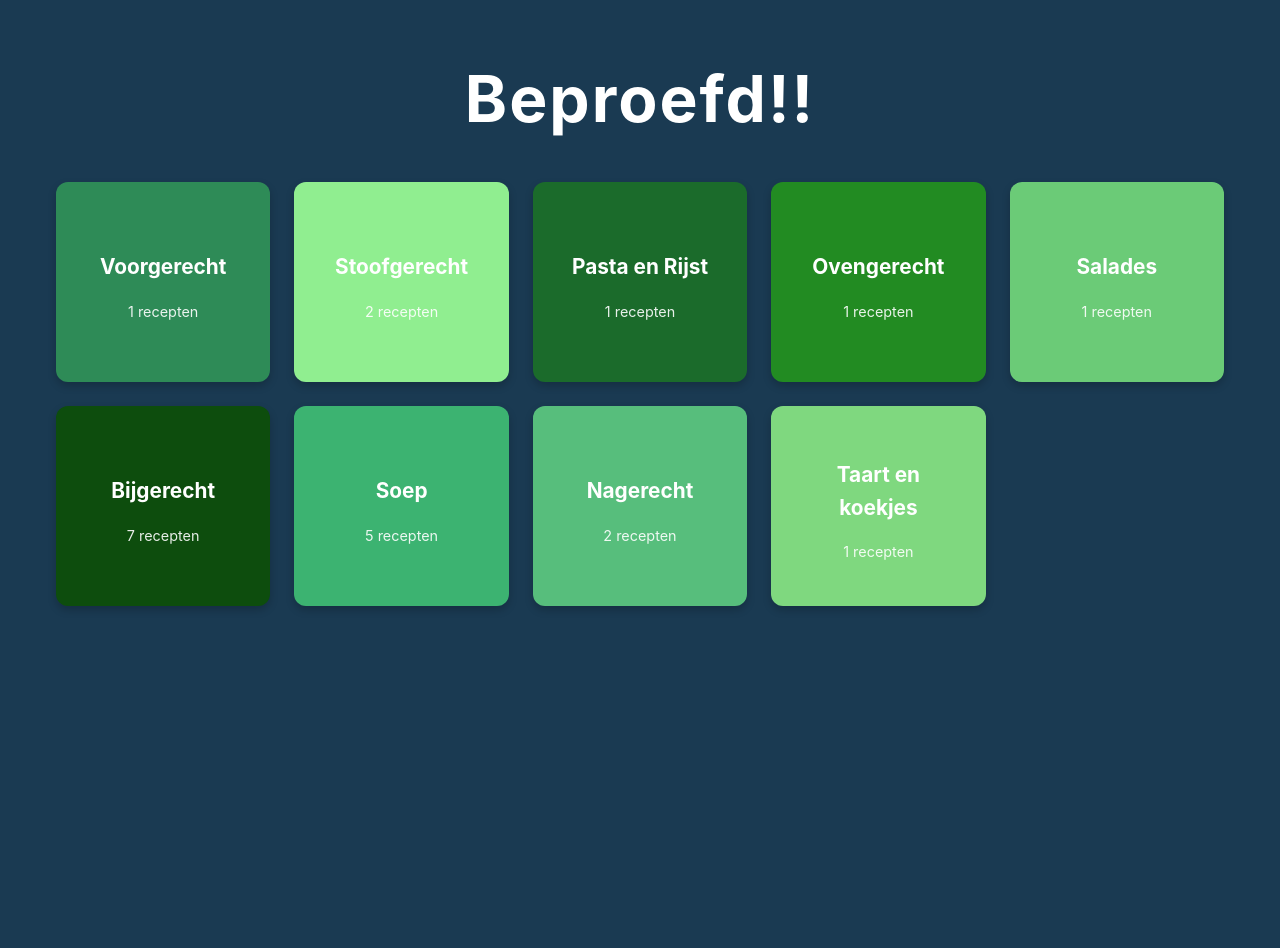
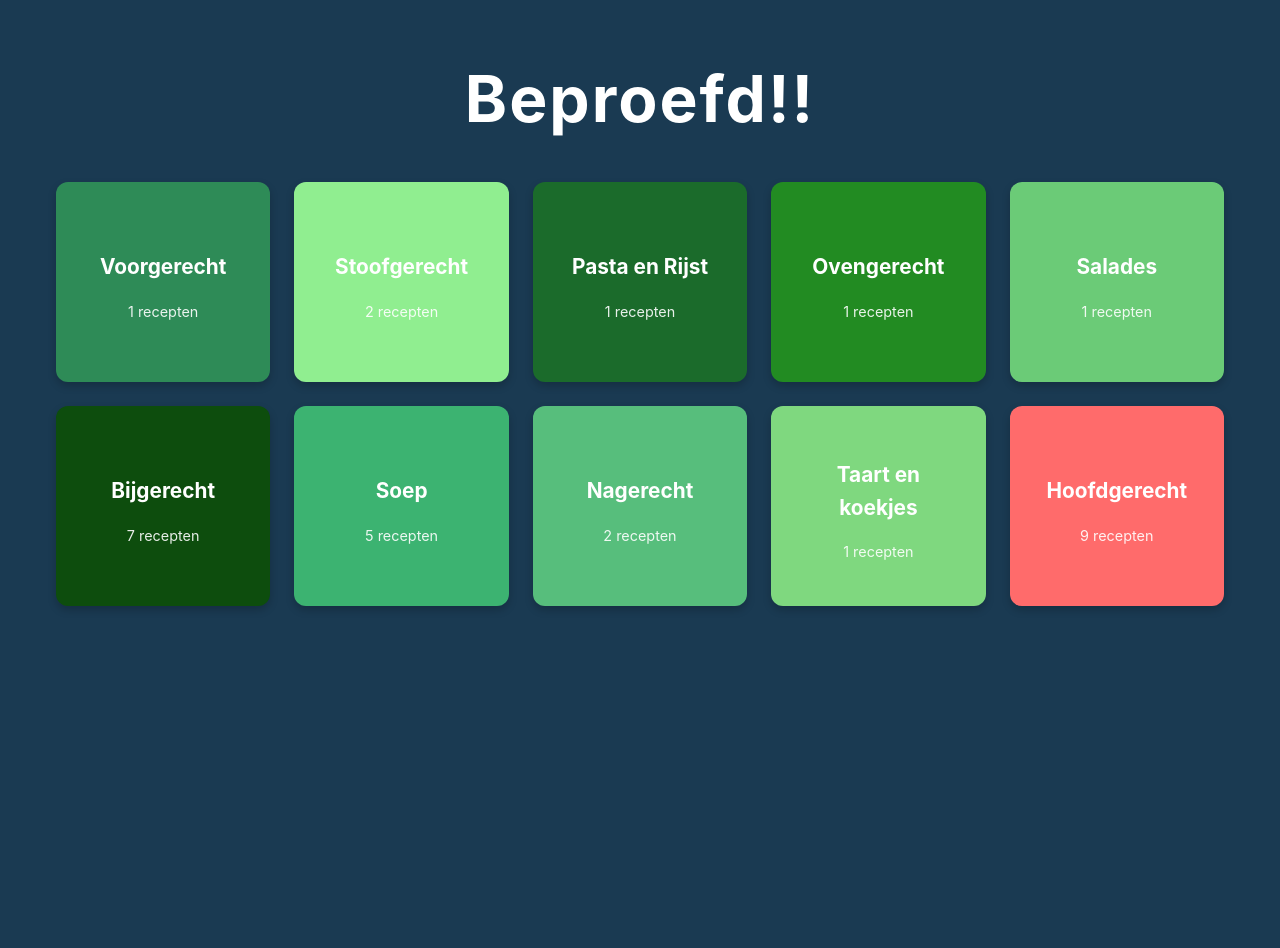
Before and after one commit to etillema/recepten, a Jekyll site: the page built from index.md, in a window 1280 px wide. Built offline with Jekyll 4.4.1, drawn with Linux system fonts in a browser that asks for light colours.

Commit message:
fix: voeg ontbrekende categorie 'Hoofdgerecht' toe
9 recepten waren opgenomen onder deze categorie maar deze stond niet in categories.yml.
Nu zijn alle 32 recepten zichtbaar verdeeld over 10 categorieën.

Co-Authored-By: Claude Haiku 4.5 <noreply@anthropic.com>

```diff
--- a/_data/categories.yml
+++ b/_data/categories.yml
@@ -33,3 +33,7 @@
 - naam: Taart en koekjes
   slug: taart-en-koekjes
   kleur: "#7FD87F"      # Lichtgroen-midden
+
+- naam: Hoofdgerecht
+  slug: hoofdgerecht
+  kleur: "#FF6B6B"      # Rood
```
